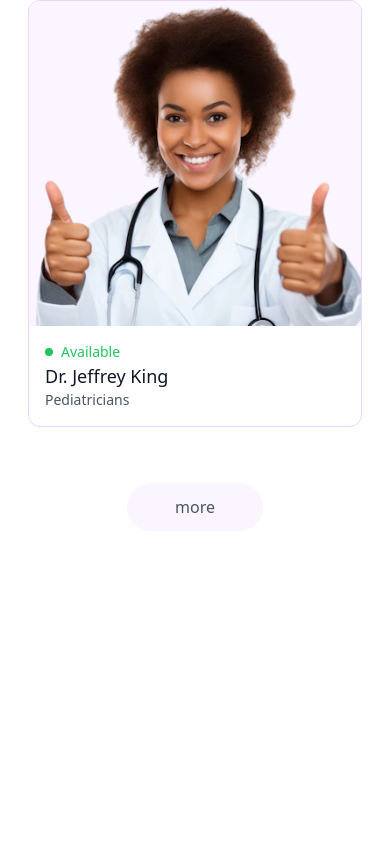
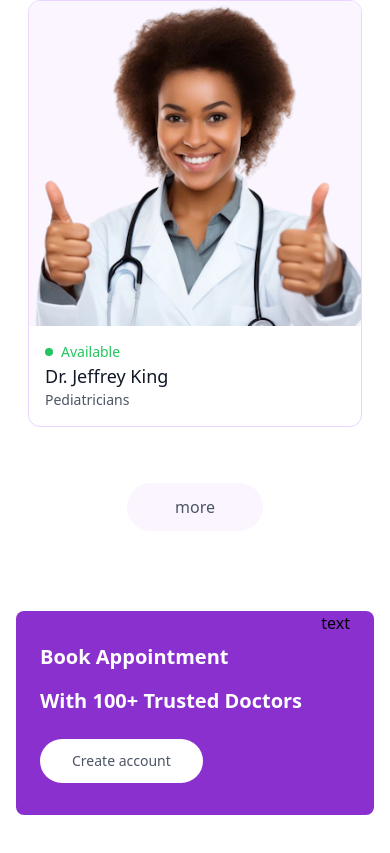
Before and after one commit to arnoldcod/medipoint, a React (Vite) app in the folder frontend/: page / in a window 390 px wide. Shown: the part 5276-6129 px from the top of the page. Before the commit the page ends 5871 px from the top, so only its background shows below. Built offline with nearby package versions, Linux system fonts and the light colour scheme.

Commit message:
added a banner component

```diff
--- a/frontend/index.html
+++ b/frontend/index.html
@@ -1,5 +1,5 @@
 <!doctype html>
-<html lang="en">
+<html lang="en" class="scroll-smooth">
   <head>
     <meta charset="UTF-8" />
     <link rel="icon" type="image/svg+xml" href="/vite.svg" />
--- /dev/null
+++ b/frontend/src/components/Banner.jsx
@@ -0,0 +1,28 @@
+import React from 'react'
+import { assets } from '../assets/assets'
+import { useNavigate } from 'react-router-dom'
+
+const Banner = () => {
+
+  const navigate = useNavigate()
+  return (
+    <div className='flex bg-primary rounded-lg px-6 sm:px-10 md:px-14 lg:px-20 my-20 md:mx-10'>
+      {/*----------left side---------- */}
+      <div className='flex-1 py-8 sm:py-10 md:py-16 lg:py-24 lg:pl-5'>
+        <div className='text-xl sm:text-2xl md:text-3xl lg:text-5xl font-semibold text-white '>
+          <p>Book Appointment </p>
+          <p className='mt-4'>With 100+ Trusted Doctors</p>
+        </div>
+        <button onClick={()=> {navigate('/login'); scrollTo(0,0 )}}  className='bg-white text-sm sm:text-base text-gray-600 px-8 py-3 rounded-full mt-6 hover:scale-105 transition-all '>Create account</button>
+      </div>
+ text
+      {/*----------right side---------- */}
+      <div className='hidden md:block md:w-1/2 lg:w-[380px] relative'>
+        <img className='w-full absolute bottom-0 right-0 max-w-md ' src={assets.appointment_img} alt="" />
+      </div>
+
+    </div>
+  )
+}
+
+export default Banner
--- a/frontend/src/components/Header.jsx
+++ b/frontend/src/components/Header.jsx
@@ -3,7 +3,7 @@
 
 const Header = () => {
   return (
-    <div className='flex flex-col md:flex-row h-full flex-wrap bg-primary rounded-lg px-6 md:px-10 lg:px-20'>
+    <div className='flex flex-col md:flex-row h-full flex-wrap bg-primary rounded-lg px-6 md:px-10 lg:px-8 lg:py-20'>
 
         {/**................left side */}
         <div className='md:w-1/2 flex flex-col items-start justify-center gap-4 py-10 m-auto md:py-[10vw]md:mb-[-30px]  '>
@@ -22,8 +22,8 @@
         </div>
 
         {/**................right side */}
-        <div className='md:w-1/4 relative'>
-            <img className=' w-full md:absolute bottom-0  h-auto rounded-lg' src={assets.header_img} alt="" />
+        <div className='md:w-1/3 relative'>
+            <img className=' w-full md:absolute  h-auto rounded-lg' src={assets.header_img} alt="" />
         </div>
     </div>
   )
--- a/frontend/src/components/TopDoctors.jsx
+++ b/frontend/src/components/TopDoctors.jsx
@@ -1,11 +1,12 @@
-import React from 'react'
-import { doctors } from '../assets/assets'
+// eslint-disable-next-line no-unused-vars
+import React, { useContext } from 'react'
 import { useNavigate } from 'react-router-dom'
+import { AppContext } from '../context/AppContext'
 
 const TopDoctors = () => {
 
   const navigate = useNavigate()
-
+  const { doctors}  = useContext (AppContext)
 
   return (
     <div className='flex flex-col items-center gap-4 my-16 text-gray-900 md:mx-10'>
@@ -25,7 +26,7 @@
             </div>
             ))}
         </div>
-        <button className='bg-purple-50 text-gray-600 px-12 py-3 rounded-full mt-10'>more</button>
+        <button onClick={()=> {navigate('/doctors'); scrollTo(0,0)}} className='bg-purple-50 text-gray-600 px-12 py-3 rounded-full mt-10'>more</button>
 
     </div>
   )
--- a/frontend/src/context/AppContext.jsx
+++ b/frontend/src/context/AppContext.jsx
@@ -1,17 +1,17 @@
 import { createContext } from "react";
-import { doctors } from "../pages/Doctors";
+import { doctors } from "../assets/assets"
+
 
 
 export const AppContext = createContext()
 const AppContextProvider =(props)=> {
-
 
     const value = {
        doctors
     }
 
     return (
-        <AppContext.Provider>
+        <AppContext.Provider value={value}>
             {props.children}
         </AppContext.Provider>
     )
--- a/frontend/src/main.jsx
+++ b/frontend/src/main.jsx
@@ -3,9 +3,13 @@
 import App from './App.jsx'
 import './index.css'
 import { BrowserRouter } from 'react-router-dom'
+import AppContextProvider from './context/AppContext.jsx'
+
 
 createRoot(document.getElementById('root')).render(
   <BrowserRouter>
+    <AppContextProvider>
     <App />
+    </AppContextProvider>
   </BrowserRouter>,
 )
--- a/frontend/src/pages/Home.jsx
+++ b/frontend/src/pages/Home.jsx
@@ -3,6 +3,7 @@
 import Header from '../components/Header'
 import SpecialityMenu from '../components/SpecialityMenu'
 import TopDoctors from '../components/TopDoctors'
+import Banner from '../components/Banner'
 
 const Home = () => {
   return (
@@ -10,6 +11,7 @@
         <Header />
         <SpecialityMenu />
         <TopDoctors />
+        <Banner />
 
     </div>
   )
```
